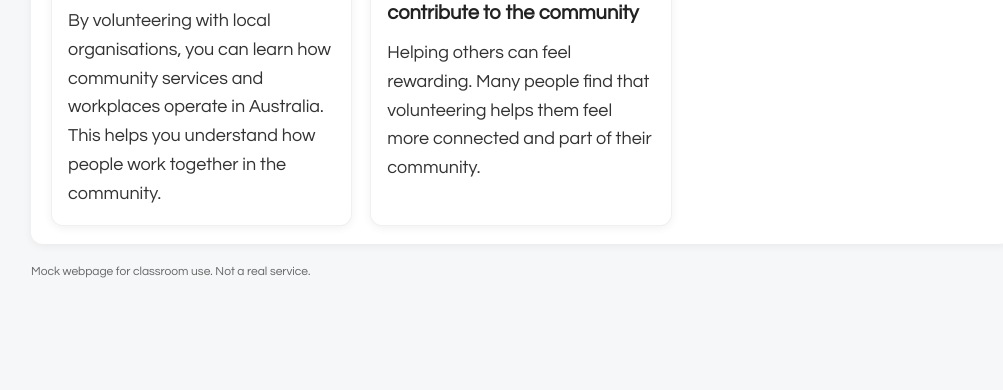
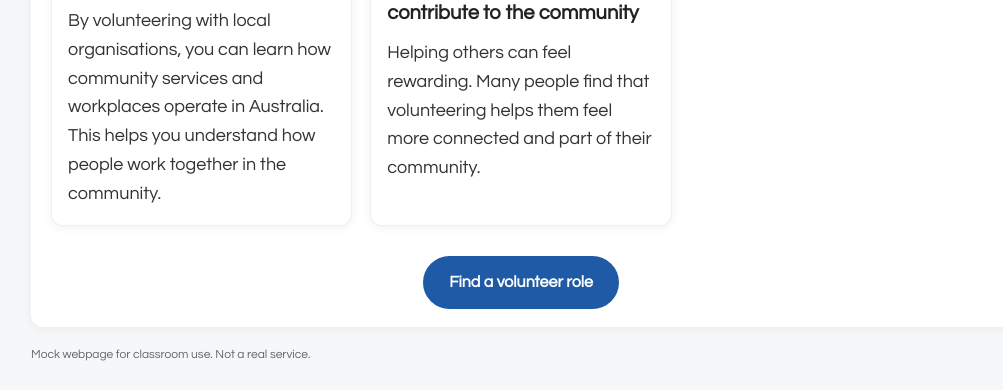
Before and after one commit to yolanda-prog/volunteer, a plain HTML site: page index.html in a window 1280 px wide. Shown: the part 1088-1478 px from the top of the page, without its empty margins (119-1122 px from the left). Before the commit the page ends 1395 px from the top, so only its background shows below. Drawn offline with Linux system fonts and the light colour scheme.

Commit message:
Update index.html

```diff
--- a/index.html
+++ b/index.html
@@ -59,6 +59,22 @@
     h3{ margin:0 0 8px; font-size:20px; }
     p{ margin:10px 0 0; }
     .small{ font-size:18px; color:#333; }
+
+    .cta-button {
+  display: inline-block;
+  background: #1f5aa6;
+  color: #ffffff;
+  padding: 14px 26px;
+  border-radius: 999px;
+  text-decoration: none;
+  font-weight: 700;
+  font-size: 16px;
+  transition: background 0.3s ease;
+}
+
+.cta-button:hover {
+  background: #174a8a;
+}
 
     /* benefit cards */
     .benefit-grid{
@@ -187,6 +203,9 @@
         </div>
 
       </div>
+      <div style="text-align:center; margin-top:30px;">
+  <a href="#" class="cta-button">Find a volunteer role</a>
+</div>
     </section>
   </main>
 
```
